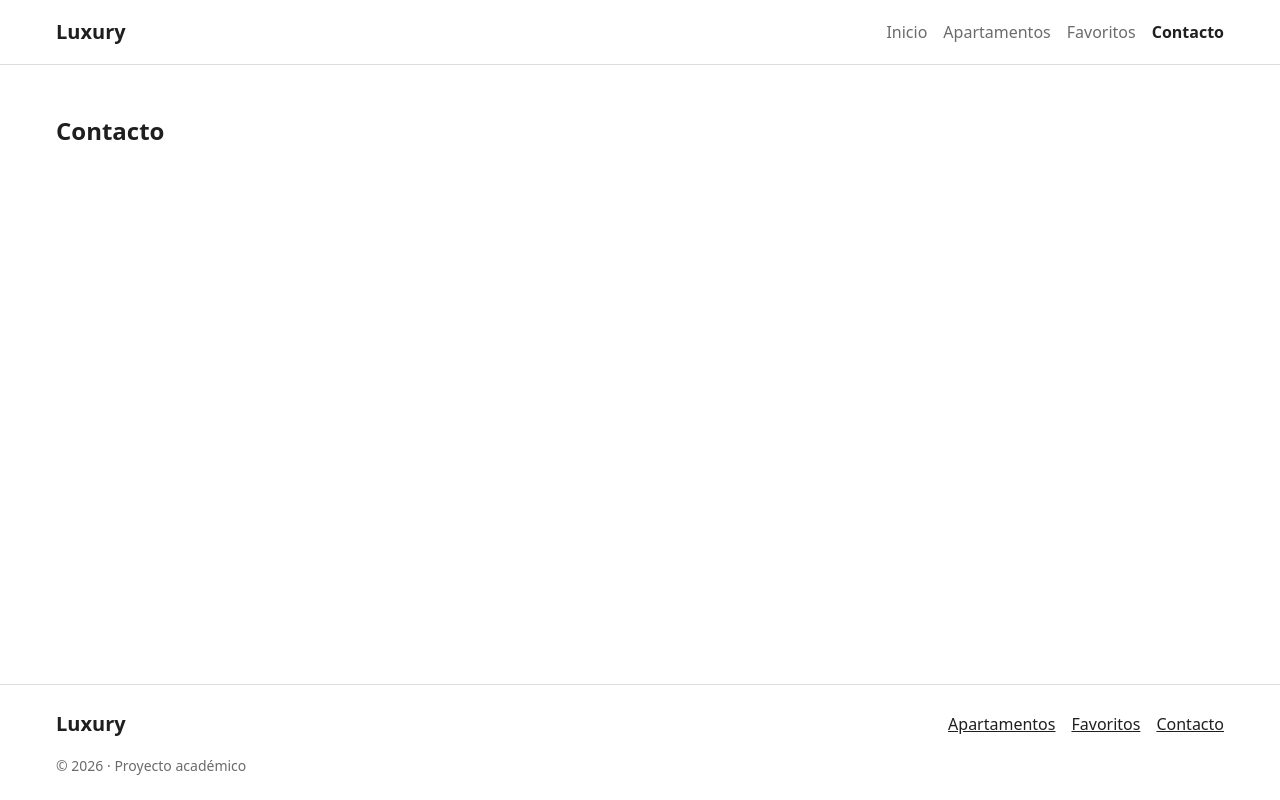
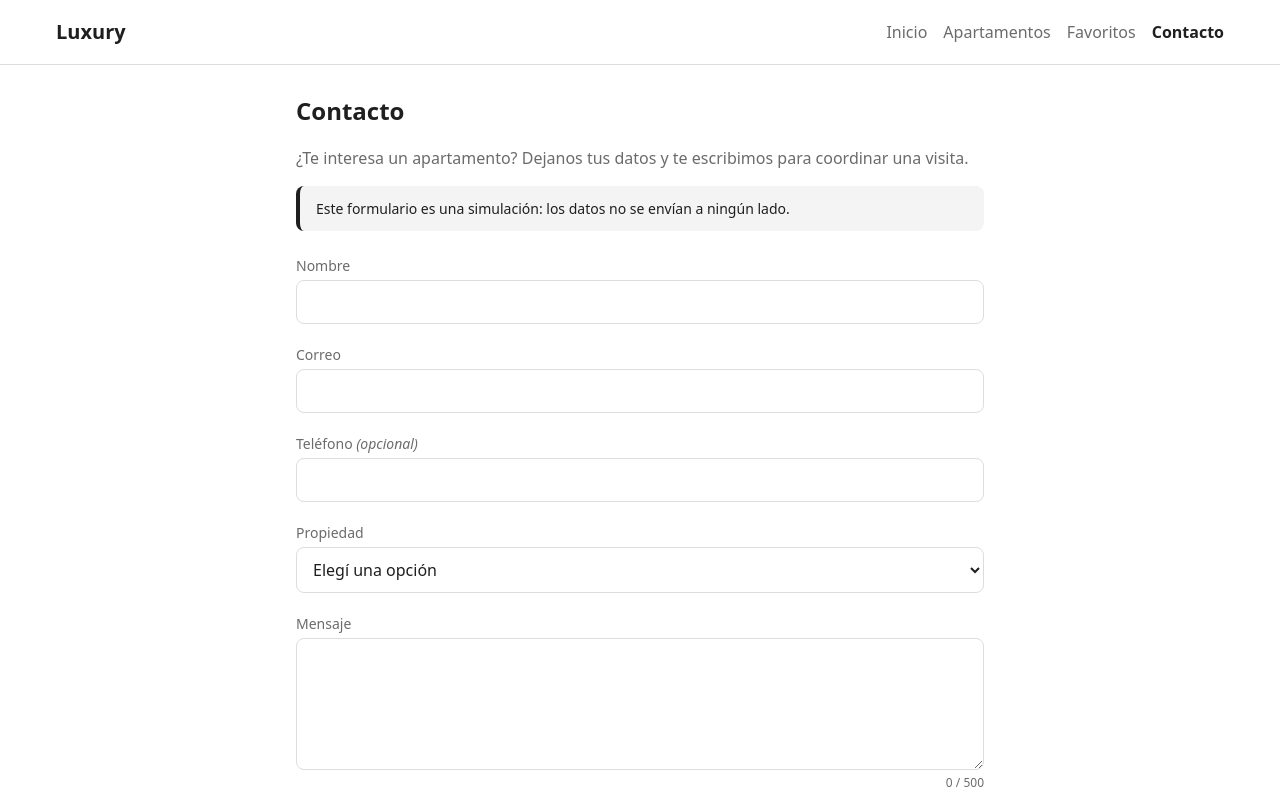
Before and after one commit to keyloor/proyecto-luxury, a React (Vite) app: page /contacto in a window 1280 px wide. Shown: the top 800 px of the page. Built offline with nearby package versions, Linux system fonts and the light colour scheme.

Commit message:
Agregar el formulario de contacto con validación y la propiedad prellenada

```diff
--- a/src/app/features/contact/pages/Contact.tsx
+++ b/src/app/features/contact/pages/Contact.tsx
@@ -1,7 +1,216 @@
+import { useState } from 'react'
+import type { ChangeEvent, FormEvent } from 'react'
+import { useSearchParams } from 'react-router-dom'
+import { useFetch } from '../../shared/hooks/useFetch'
+import type { Apartment } from '../../apartments/types/Apartment'
+import type { ContactFormData, ContactFormErrors } from '../types/ContactForm'
+import '../styles/Contact.css'
+
+const GENERAL_QUERY = 'Consulta general'
+const EMAIL_PATTERN = /^[^\s@]+@[^\s@]+\.[^\s@]+$/
+const PHONE_PATTERN = /^[0-9]{8}$/
+
+const validate = (form: ContactFormData) => {
+  const errors: ContactFormErrors = {}
+
+  if (form.name.trim() === '') {
+    errors.name = 'Escribí tu nombre.'
+  } else if (form.name.trim().length < 3) {
+    errors.name = 'El nombre debe tener al menos 3 letras.'
+  }
+
+  if (form.email.trim() === '') {
+    errors.email = 'Escribí tu correo.'
+  } else if (!EMAIL_PATTERN.test(form.email.trim())) {
+    errors.email = 'El correo no es válido. Ejemplo: nombre@correo.com'
+  }
+
+  if (form.phone.trim() !== '' && !PHONE_PATTERN.test(form.phone.trim())) {
+    errors.phone = 'El teléfono debe tener 8 números, sin espacios ni guiones.'
+  }
+
+  if (form.property === '') {
+    errors.property = 'Elegí una propiedad o «Consulta general».'
+  }
+
+  if (form.message.trim() === '') {
+    errors.message = 'Escribí tu mensaje.'
+  } else if (form.message.trim().length < 10) {
+    errors.message = 'El mensaje debe tener al menos 10 caracteres.'
+  } else if (form.message.length > 500) {
+    errors.message = 'El mensaje no puede pasar de 500 caracteres.'
+  }
+
+  return errors
+}
+
 const Contact = () => {
+  const [searchParams] = useSearchParams()
+  const { data } = useFetch<Apartment[]>('/data/apartments.json')
+
+  const initialForm: ContactFormData = {
+    name: '',
+    email: '',
+    phone: '',
+    property: searchParams.get('propiedad') ?? '',
+    message: '',
+  }
+
+  const [form, setForm] = useState<ContactFormData>(initialForm)
+  const [errors, setErrors] = useState<ContactFormErrors>({})
+  const [sentName, setSentName] = useState('')
+
+  const handleChange = (
+    event: ChangeEvent<HTMLInputElement | HTMLSelectElement | HTMLTextAreaElement>,
+  ) => {
+    const { name, value } = event.target
+    setForm({ ...form, [name]: value })
+    setErrors({ ...errors, [name]: undefined })
+  }
+
+  const handleSubmit = (event: FormEvent<HTMLFormElement>) => {
+    event.preventDefault()
+
+    const newErrors = validate(form)
+    setErrors(newErrors)
+
+    if (Object.keys(newErrors).length > 0) {
+      setSentName('')
+      return
+    }
+
+    setSentName(form.name.trim())
+    setForm({ ...initialForm, property: '' })
+  }
+
+  const propertyNames = data ? data.map((apartment) => apartment.name) : []
+
+  if (form.property !== '' && form.property !== GENERAL_QUERY && !propertyNames.includes(form.property)) {
+    propertyNames.unshift(form.property)
+  }
+
   return (
-    <section className="container page-section">
-      <h1>Contacto</h1>
+    <section className="container page-section contact">
+      <h1 className="contact-title">Contacto</h1>
+      <p className="contact-intro">
+        ¿Te interesa un apartamento? Dejanos tus datos y te escribimos para coordinar una visita.
+      </p>
+
+      <p className="contact-notice">
+        Este formulario es una simulación: los datos no se envían a ningún lado.
+      </p>
+
+      {sentName !== '' && (
+        <p className="contact-success" role="status">
+          ¡Gracias, {sentName}! Recibimos tu mensaje (envío simulado).
+        </p>
+      )}
+
+      <form className="contact-form" onSubmit={handleSubmit} noValidate>
+        <div className="contact-field">
+          <label htmlFor="name">Nombre</label>
+          <input
+            id="name"
+            name="name"
+            type="text"
+            value={form.name}
+            onChange={handleChange}
+            aria-invalid={errors.name ? true : false}
+            aria-describedby="name-error"
+          />
+          {errors.name && (
+            <p id="name-error" className="contact-error">
+              {errors.name}
+            </p>
+          )}
+        </div>
+
+        <div className="contact-field">
+          <label htmlFor="email">Correo</label>
+          <input
+            id="email"
+            name="email"
+            type="email"
+            value={form.email}
+            onChange={handleChange}
+            aria-invalid={errors.email ? true : false}
+            aria-describedby="email-error"
+          />
+          {errors.email && (
+            <p id="email-error" className="contact-error">
+              {errors.email}
+            </p>
+          )}
+        </div>
+
+        <div className="contact-field">
+          <label htmlFor="phone">
+            Teléfono <span className="contact-optional">(opcional)</span>
+          </label>
+          <input
+            id="phone"
+            name="phone"
+            type="tel"
+            value={form.phone}
+            onChange={handleChange}
+            aria-invalid={errors.phone ? true : false}
+            aria-describedby="phone-error"
+          />
+          {errors.phone && (
+            <p id="phone-error" className="contact-error">
+              {errors.phone}
+            </p>
+          )}
+        </div>
+
+        <div className="contact-field">
+          <label htmlFor="property">Propiedad</label>
+          <select
+            id="property"
+            name="property"
+            value={form.property}
+            onChange={handleChange}
+            aria-invalid={errors.property ? true : false}
+            aria-describedby="property-error"
+          >
+            <option value="">Elegí una opción</option>
+            <option value={GENERAL_QUERY}>{GENERAL_QUERY}</option>
+            {propertyNames.map((propertyName) => (
+              <option key={propertyName} value={propertyName}>
+                {propertyName}
+              </option>
+            ))}
+          </select>
+          {errors.property && (
+            <p id="property-error" className="contact-error">
+              {errors.property}
+            </p>
+          )}
+        </div>
+
+        <div className="contact-field">
+          <label htmlFor="message">Mensaje</label>
+          <textarea
+            id="message"
+            name="message"
+            rows={5}
+            value={form.message}
+            onChange={handleChange}
+            aria-invalid={errors.message ? true : false}
+            aria-describedby="message-error"
+          />
+          <p className="contact-counter">{form.message.length} / 500</p>
+          {errors.message && (
+            <p id="message-error" className="contact-error">
+              {errors.message}
+            </p>
+          )}
+        </div>
+
+        <button className="contact-submit" type="submit">
+          Enviar mensaje
+        </button>
+      </form>
     </section>
   )
 }
--- /dev/null
+++ b/src/app/features/contact/styles/Contact.css
@@ -0,0 +1,99 @@
+.contact {
+  max-width: 720px;
+}
+
+.contact-title {
+  margin-top: 0;
+}
+
+.contact-intro {
+  color: var(--color-muted);
+}
+
+.contact-notice {
+  padding: 12px 16px;
+  border-left: 4px solid var(--color-primary);
+  border-radius: var(--radius);
+  background-color: var(--color-surface);
+  font-size: 0.875rem;
+}
+
+.contact-success {
+  padding: 12px 16px;
+  border: 1px solid var(--color-primary);
+  border-radius: var(--radius);
+  font-weight: bold;
+}
+
+.contact-form {
+  display: flex;
+  flex-direction: column;
+  gap: 20px;
+  margin-top: 24px;
+}
+
+.contact-field {
+  display: flex;
+  flex-direction: column;
+  gap: 4px;
+}
+
+.contact-field label {
+  font-size: 0.875rem;
+  color: var(--color-muted);
+}
+
+.contact-optional {
+  font-style: italic;
+}
+
+.contact-field input,
+.contact-field select,
+.contact-field textarea {
+  padding: 10px 12px;
+  border: 1px solid var(--color-border);
+  border-radius: var(--radius);
+  font-family: var(--font-body);
+  font-size: 1rem;
+  color: var(--color-text);
+  background-color: var(--color-bg);
+}
+
+.contact-field textarea {
+  resize: vertical;
+}
+
+.contact-field [aria-invalid='true'] {
+  border-color: var(--color-error, #b3261e);
+}
+
+.contact-error {
+  margin: 0;
+  font-size: 0.875rem;
+  color: var(--color-error, #b3261e);
+}
+
+.contact-counter {
+  margin: 0;
+  align-self: flex-end;
+  font-size: 0.75rem;
+  color: var(--color-muted);
+}
+
+.contact-submit {
+  align-self: flex-start;
+  padding: 12px 24px;
+  border: none;
+  border-radius: var(--radius);
+  background-color: var(--color-primary);
+  color: var(--color-bg);
+  font-family: var(--font-body);
+  font-size: 1rem;
+  cursor: pointer;
+}
+
+@media (max-width: 600px) {
+  .contact-submit {
+    align-self: stretch;
+  }
+}
--- /dev/null
+++ b/src/app/features/contact/types/ContactForm.ts
@@ -0,0 +1,15 @@
+export interface ContactFormData {
+  name: string
+  email: string
+  phone: string
+  property: string
+  message: string
+}
+
+export interface ContactFormErrors {
+  name?: string
+  email?: string
+  phone?: string
+  property?: string
+  message?: string
+}
```
